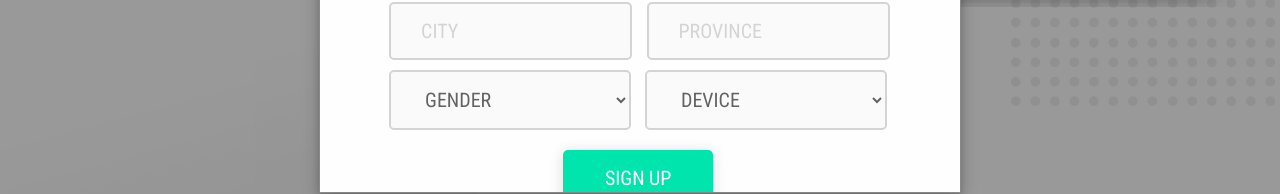
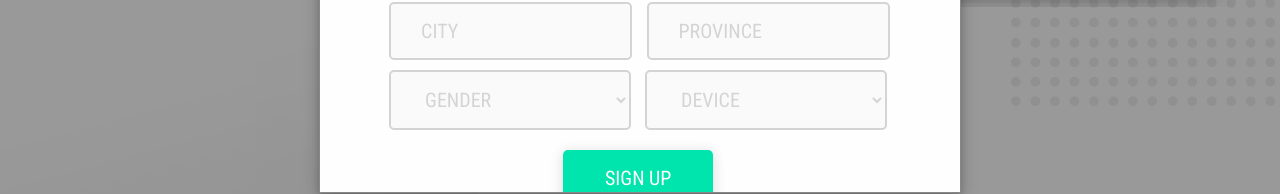
Before and after one commit to arshadmohamed22/verda, a plain HTML site: page index.html in a window 1280 px wide. Both pictures are taken after typing "name@example.com", "Sample" into the empty fields and a click on the button "Create an Account". Shown: the part 521-715 px from the top of the page. Drawn offline with nearby package versions, Linux system fonts and the light colour scheme.

Commit message:
Update style.css

```diff
--- a/style.css
+++ b/style.css
@@ -502,7 +502,7 @@ button:focus {outline:0;}
 	border: 2px solid #D4D4D4;
 	color: #636363;
 }
-.sign-up-form select:first-child {
+.sign-up-form select {
 	color: #D4D4D4;
 }
 .full-input {
```
